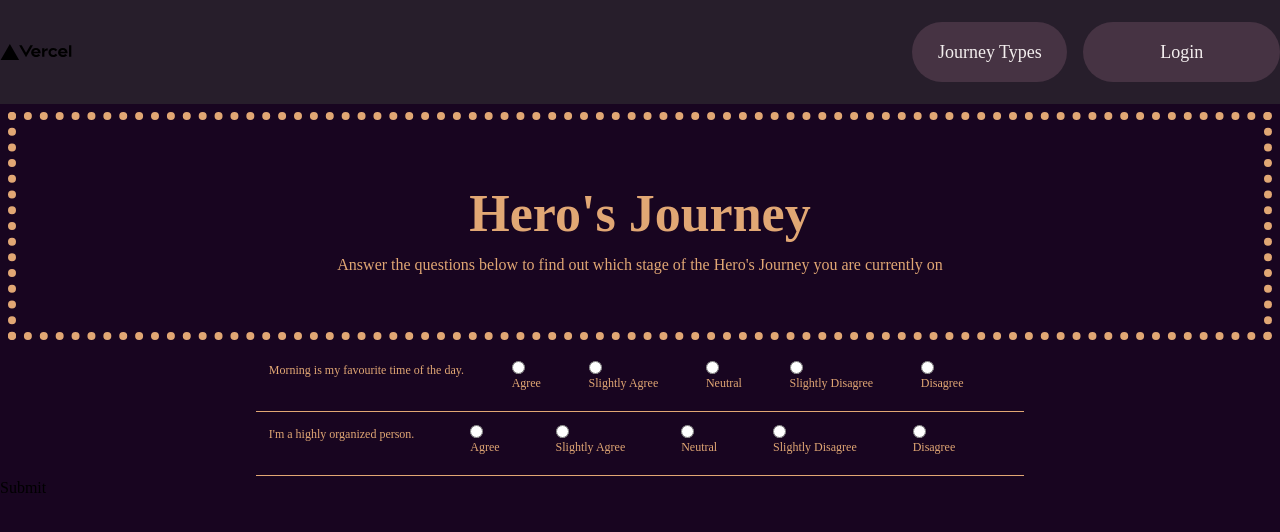
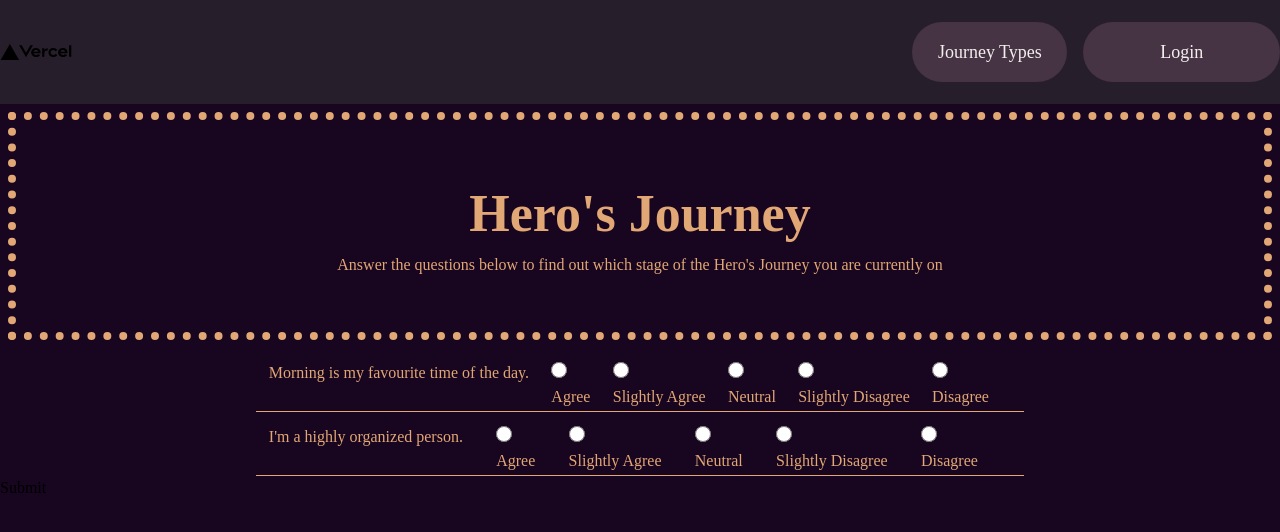
Before and after one commit to srai98i/personality-quiz, a Next.js app in the folder quiz-app/: page / in a window 1280 px wide. Shown: the top 532 px of the page. Built offline with nearby package versions, Linux system fonts and the light colour scheme; a web font is replaced by a local one.

Commit message:
style: resize question fonts and work on radio buttons

```diff
--- a/quiz-app/components/AnswerButtons/AnswerButtons.jsx
+++ b/quiz-app/components/AnswerButtons/AnswerButtons.jsx
@@ -5,7 +5,8 @@ export default function AnswerButtons({ question, onChange }) {
     <>
       {answerOptions.map((buttonType) => (
         <span key={question + buttonType}>
-          <input className="flex self-center"
+          <input
+            className="w-4 h-4 text-blue-600 bg-gray-100 border-gray-300 focus:ring-blue-500 dark:focus:ring-blue-600 dark:ring-offset-gray-800 focus:ring-2 dark:bg-gray-700 dark:border-gray-600"
             type="radio"
             name={question}
             key={question + buttonType}
@@ -13,7 +14,12 @@ export default function AnswerButtons({ question, onChange }) {
             value={buttonType}
             onClick={() => onChange(buttonType)}
           />
-          <label className="flex flex-col self-center" htmlFor={question + buttonType}>{buttonType}</label>
+          <label
+            className="flex flex-col self-center"
+            htmlFor={question + buttonType}
+          >
+            {buttonType}
+          </label>
         </span>
       ))}
     </>
--- a/quiz-app/components/Question/Question.jsx
+++ b/quiz-app/components/Question/Question.jsx
@@ -2,7 +2,7 @@ import AnswerButtons from "../AnswerButtons";
 
 export default function Question({ question, onChange }) {
   return (
-    <section className="flex shrink-10 relative space-x-4 left-[20vw] overflow-auto right-[20vw] justify-between w-[60%] h-16 border-b-[0.1rem] border-b-[#E1A774] bg-[#180520] text-[#E1A774] text-[75%] p-[1%] ">
+    <section className="flex shrink-10 relative space-x-4 left-[20vw] overflow-auto right-[20vw] justify-between w-[60%] h-16 border-b-[0.1rem] border-b-[#E1A774] bg-[#180520] text-[#E1A774] text-[100%] p-[1%] ">
       <label className="flex shrink-10 justify-self-start" htmlFor={question}>
         {question} {"\n"}
       </label>
```
